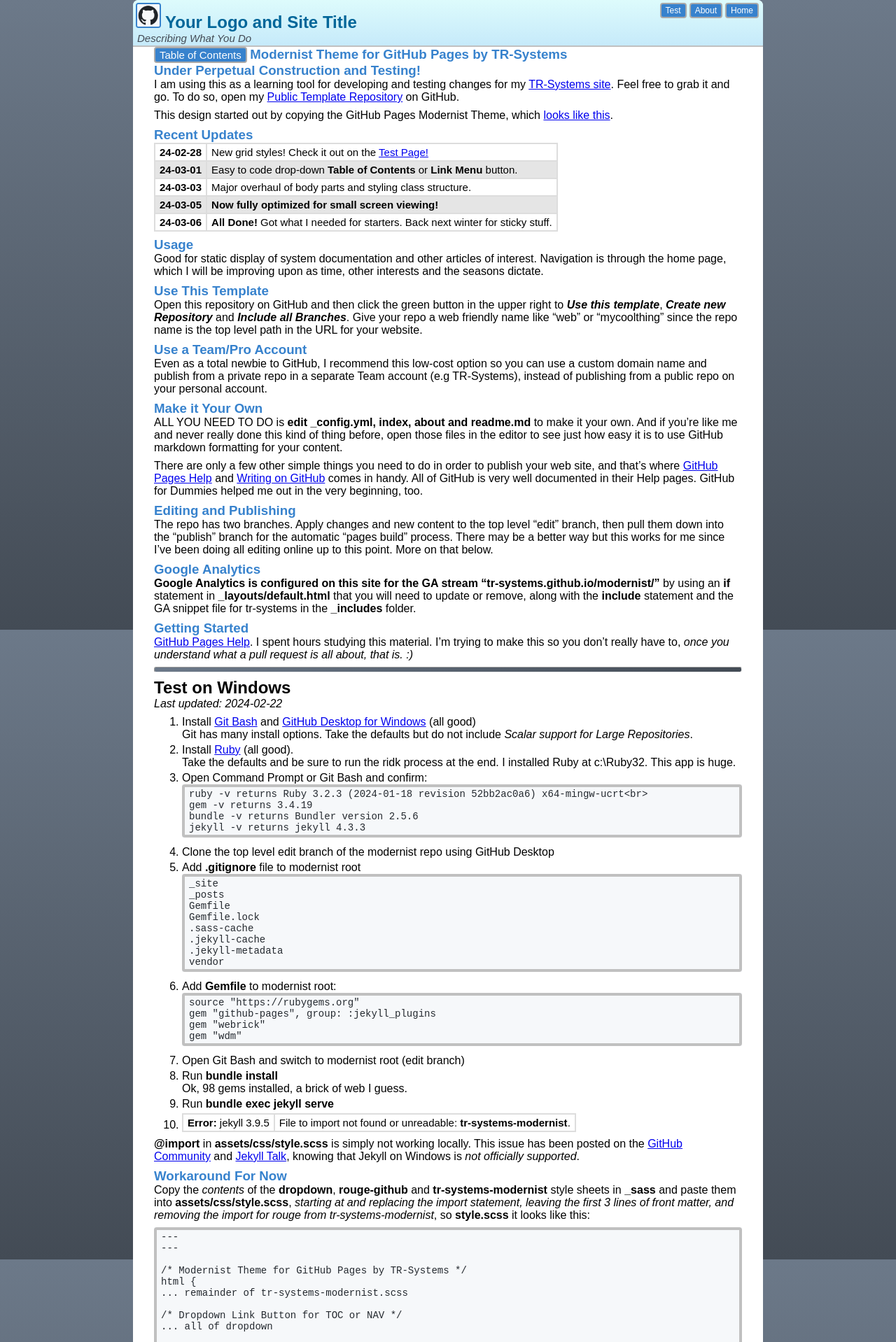
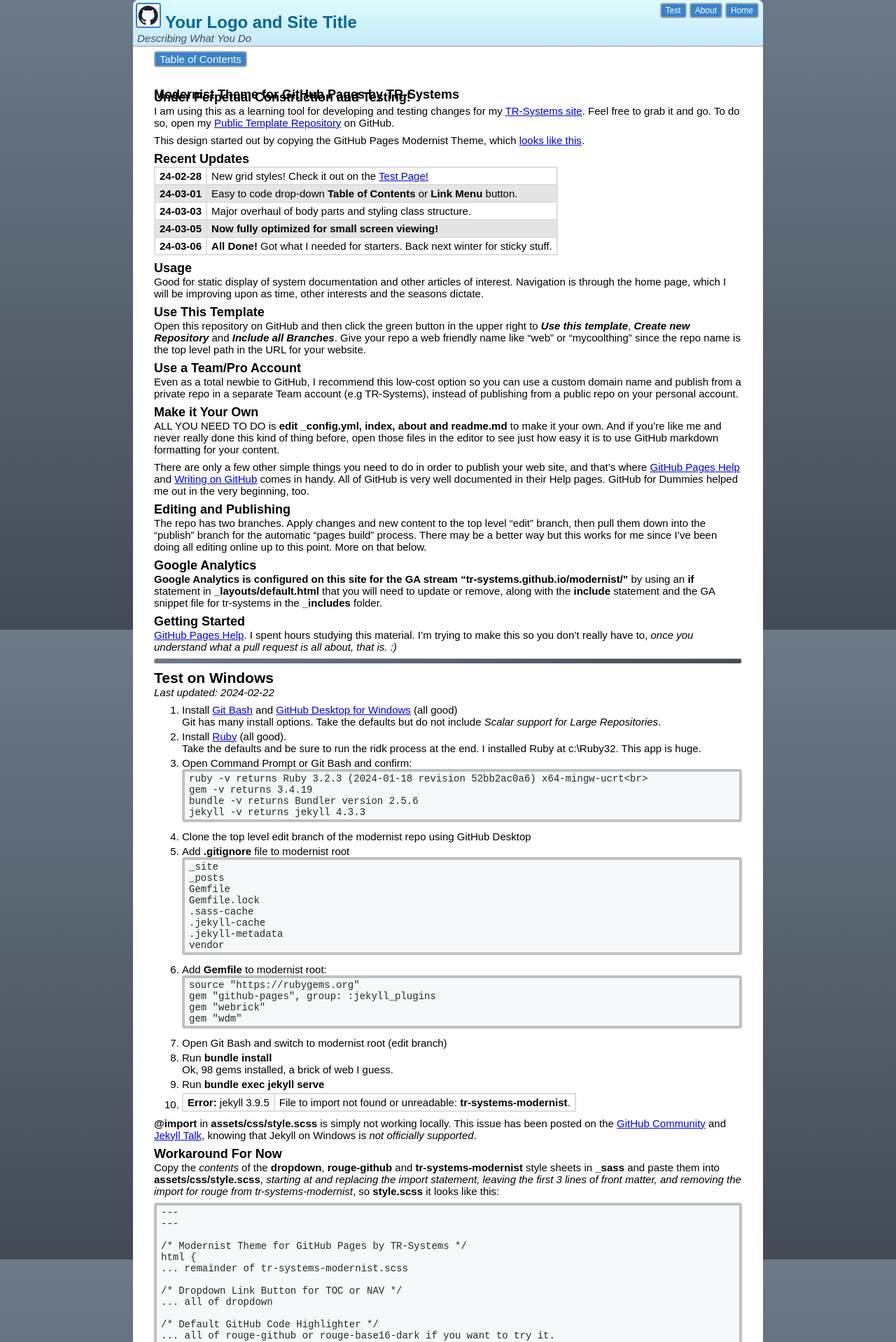
Before and after one commit to TR-Systems/modernist, a Jekyll site: the page built from index.md, in a window 1280 px wide. Shown: the top 1918 px of the page at 70% size. Built offline with Jekyll 4.4.1, drawn with Linux system fonts in a browser that asks for light colours; our own code applies the rules of GitHub Pages for plain Markdown files.

Commit message:
Style Updates

```diff
--- a/_sass/tr-systems-modernist.scss
+++ b/_sass/tr-systems-modernist.scss
@@ -11,7 +11,7 @@
 
 body {
   font-family: Arial, Helvetica, sans-serif;
-  font-size: 16px;
+  font-size: 15px;
   margin: 0;
 }
 
@@ -112,9 +112,7 @@
     display: inline;
     font-size: 1.17em;
   }
-  h3, h4 {
-    display: inline;
-  }
+  h3, h4 {display: inline;}
 }
 
 .grid-5050 {
@@ -138,20 +136,19 @@
   margin: 0 0 12px;
 }
 
-.grid-c1 {
-  hr {height: 3px;}
-}
+.grid-c1 {hr {height: 3px;}}
 
-.grid-c2 {
-  hr {height: 3px;}
-}
+.grid-c2 {hr {height: 3px;}}
 
 h1, h2, h3, h4, h5, h6 {
   margin: 0;
   padding: 0;
 }
 
-h3, h4, h5, h6 {color: #3782CD;}
+h1 {font-size:1.6em} /* 2em */
+h2 {font-size:1.4em} /* 1.5em */
+h3 {font-size:1.2em} /* 1.17em */
+h4 {font-size:1.0em} /* 1.33em */
 
 p, ul, ol, table, pre, dl {
   margin: 0 0 8px;
@@ -276,7 +273,7 @@
 }
 
 @media screen and (max-width: 900px) {
-  .wrapper {width:100%;}
+  .wrapper {width: 100%;}
 }
 
 @media screen and (max-width:600px) {
@@ -288,7 +285,7 @@
   .header {
     h1 {font-size: 16px;}
     p {display: none;}
-    img {display: none}
+    img {display: none;}
   }
 
   .content {
--- a/index.md
+++ b/index.md
@@ -2,6 +2,8 @@
 title: Modernist Theme for GitHub Pages by TR-Systems
 ---
 
+<div class="grid-toc">
+<div class="grid-toc-content">
 <div class="dropdown">
 <button onclick="menuClick()" class="dropbtn">Table of Contents</button>
 <div id="myDropdown" class="dropdown-content">
@@ -12,7 +14,11 @@
 <a href="/test.html">Test Page</a>
 </div>
 </div>
+</div>
+<div class="grid-toc-content">
 <h3 style="display:inline;">{{ page.title }}</h3>
+</div>
+</div>
 
 ### Under Perpetual Construction and Testing!
 I am using this as a learning tool for developing and testing changes for my [TR-Systems site](https://tr-systems.github.io/web/){:target="_blank"}. Feel free to grab it and go. To do so, open my [Public Template Repository](https://github.com/tr-systems/modernist){:target="_blank"}  on GitHub.
```
Also changed, not shown: test.md (+6 -0 lines).
